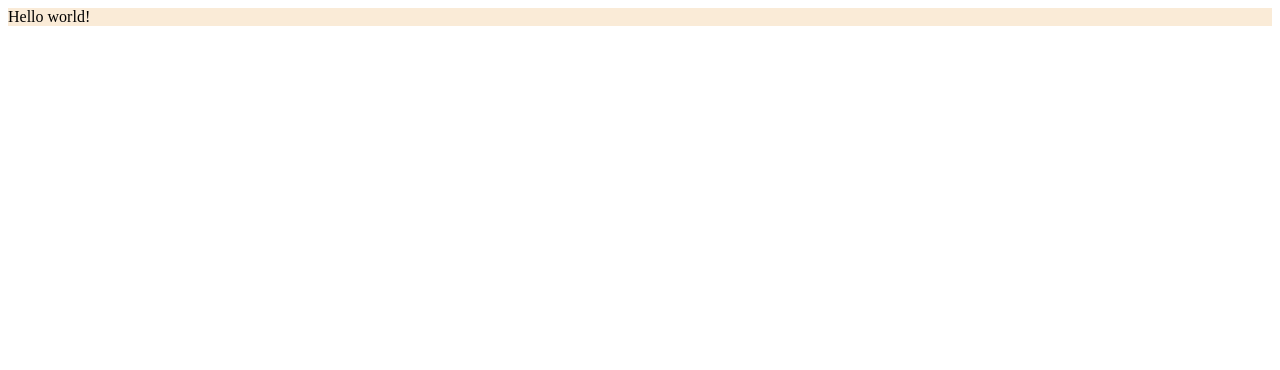
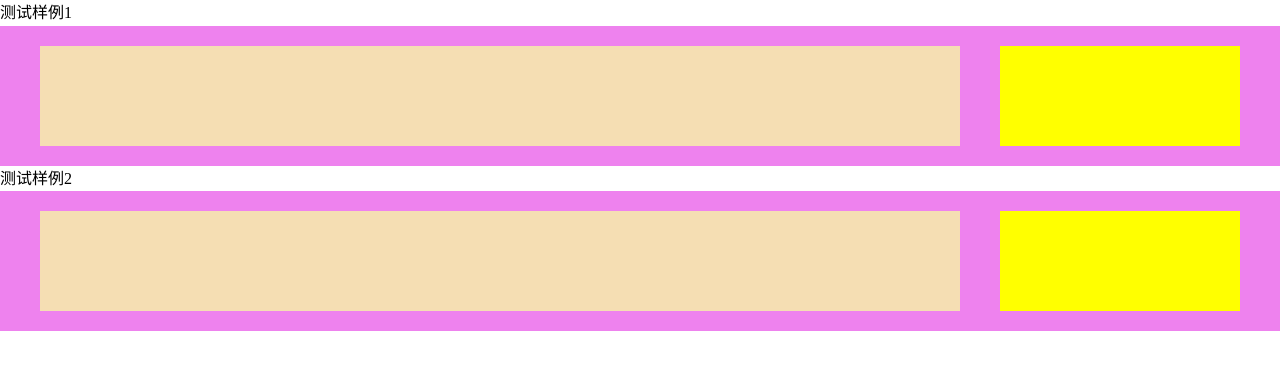
Before and after one commit to h1542462994/homework.xzjutcom, a plain HTML site: page test.html in a window 1280 px wide. Drawn offline with Linux system fonts and the light colour scheme.

Commit message:
添加测试样例

```diff
--- /dev/null
+++ b/css/style-test.css
@@ -0,0 +1,55 @@
+/* 全局样式 */
+* {
+    margin: 0;
+    padding: 0;
+    line-height: 1.6em;
+}
+
+#content-wrapper {
+    background-color: violet;
+    display: flex;
+    flex-wrap: wrap;
+    padding: 20px 40px 20px 0;
+    height: 100px;
+}
+
+#main-wrapper {
+    background-color: wheat;
+    width: 600px;
+    flex-grow: 1;
+}
+
+#aside-wrapper {
+    background-color: yellow;
+    width: 240px;
+    flex-grow: 0; /* auto changed */
+}
+
+.left-align {
+    margin-left: 40px;
+        background-color: violet;
+}
+
+#content-wrapper-2 {
+    display: flex;
+    flex-wrap: wrap;
+    padding: 20px 40px;
+    background-color: violet;
+    height: 100px;
+}
+
+#content-wrapper-2>div:not(:first-child){
+    margin-left: 40px;
+}
+
+#main-wrapper-2 {
+    width: 600px;
+    flex-grow: 1;
+    background-color: wheat;
+}
+
+#aside-wrapper-2 {
+    width: 240px;
+    flex-grow: 0;
+    background-color: yellow;
+}
--- a/css/style.css
+++ b/css/style.css
@@ -494,10 +494,6 @@ a:foucs {
     margin: 0 5px;
 }
 
-span.em-underline {
-    border: tomato solid 1px;
-}
-
 /*搜索框*/
 .search-box {
     border: white 1px solid;
--- a/test.html
+++ b/test.html
@@ -3,14 +3,26 @@
     <meta charset="UTF-8">
     <meta name="viewport" content="width=device-width, initial-scale=1.0">
     <title>Document</title>
+    <link rel="stylesheet" href="./css/style-test.css">
 </head>
 <body>
-    <script type="text/javascript">
-        function c(){
-            console.log("hello world")
-        }
-    </script>
-    <div style="background-color: antiquewhite;" onclick="c()">Hello world!</div>
+    <div>测试样例1</div>
+    <div id="content-wrapper-2">
+        <div id="main-wrapper-2">
 
+        </div>
+        <div id="aside-wrapper-2">
+
+        </div>
+    </div>
+    <div>测试样例2</div>
+    <div id="content-wrapper">
+        <div id="main-wrapper" class="left-align">
+
+        </div>
+        <div id="aside-wrapper" class="left-align">
+
+        </div>
+    </div>
 </body>
 </html>
```
Also changed, not shown: js/auto_justify_content.js (+4 -3 lines).
